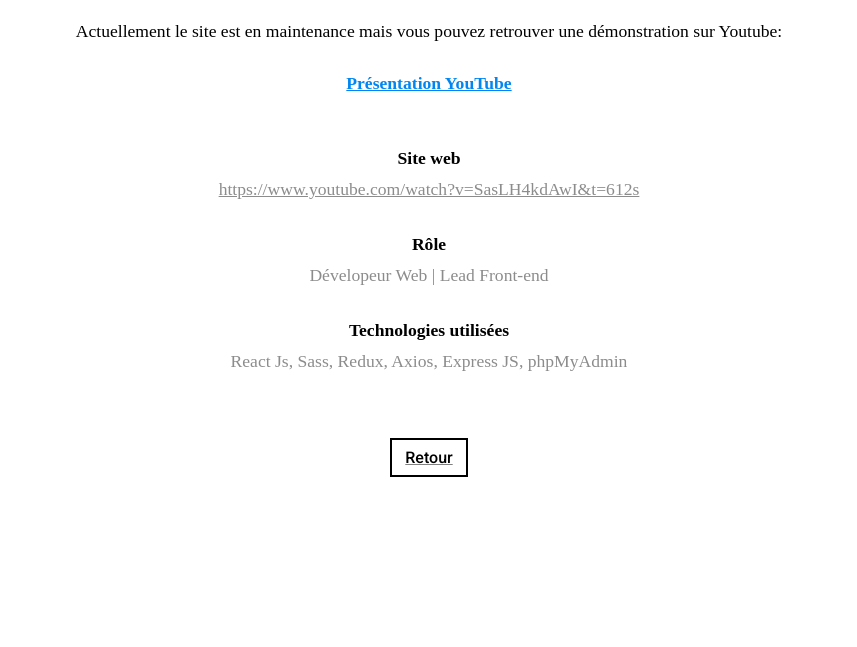
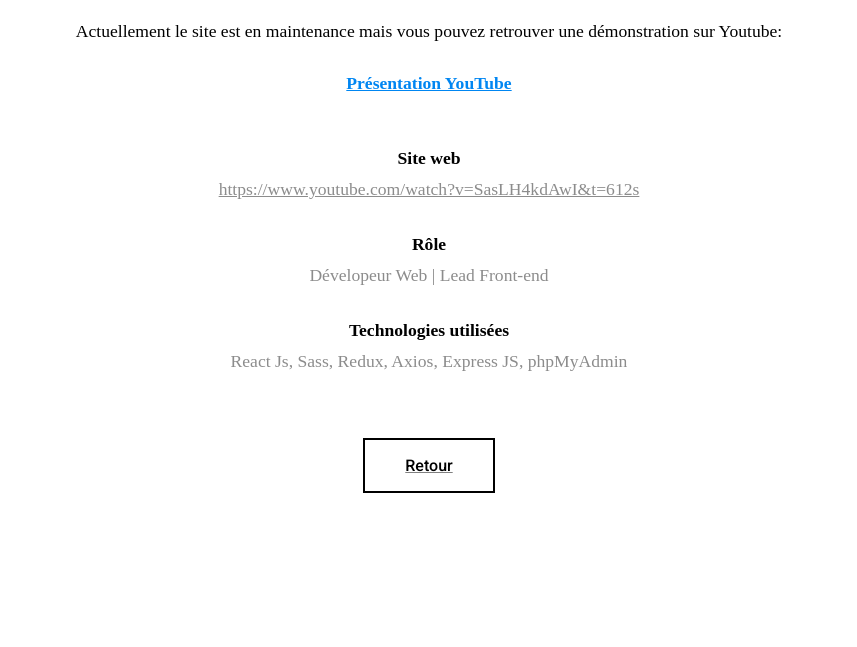
Before and after one commit to ismael2m/site-perso, a Gatsby site: page /gamebook in a window 1280 px wide. Shown: the part 1458-2105 px from the top of the page, without its empty margins (211-1068 px from the left). Built offline with nearby package versions, Linux system fonts and the light colour scheme; Gatsby itself is replaced by a stand-in of ours; a web font is replaced by a local one.

Commit message:
taille btn

```diff
--- a/src/components/templates/project.scss
+++ b/src/components/templates/project.scss
@@ -45,7 +45,7 @@
         }
 
         &-btn {
-            padding: .5rem .8rem;
+            padding: 1rem 2.5rem;
             // margin-bottom: .5rem;
             margin: 4rem auto 0;
             font-family: $roboto;
```
